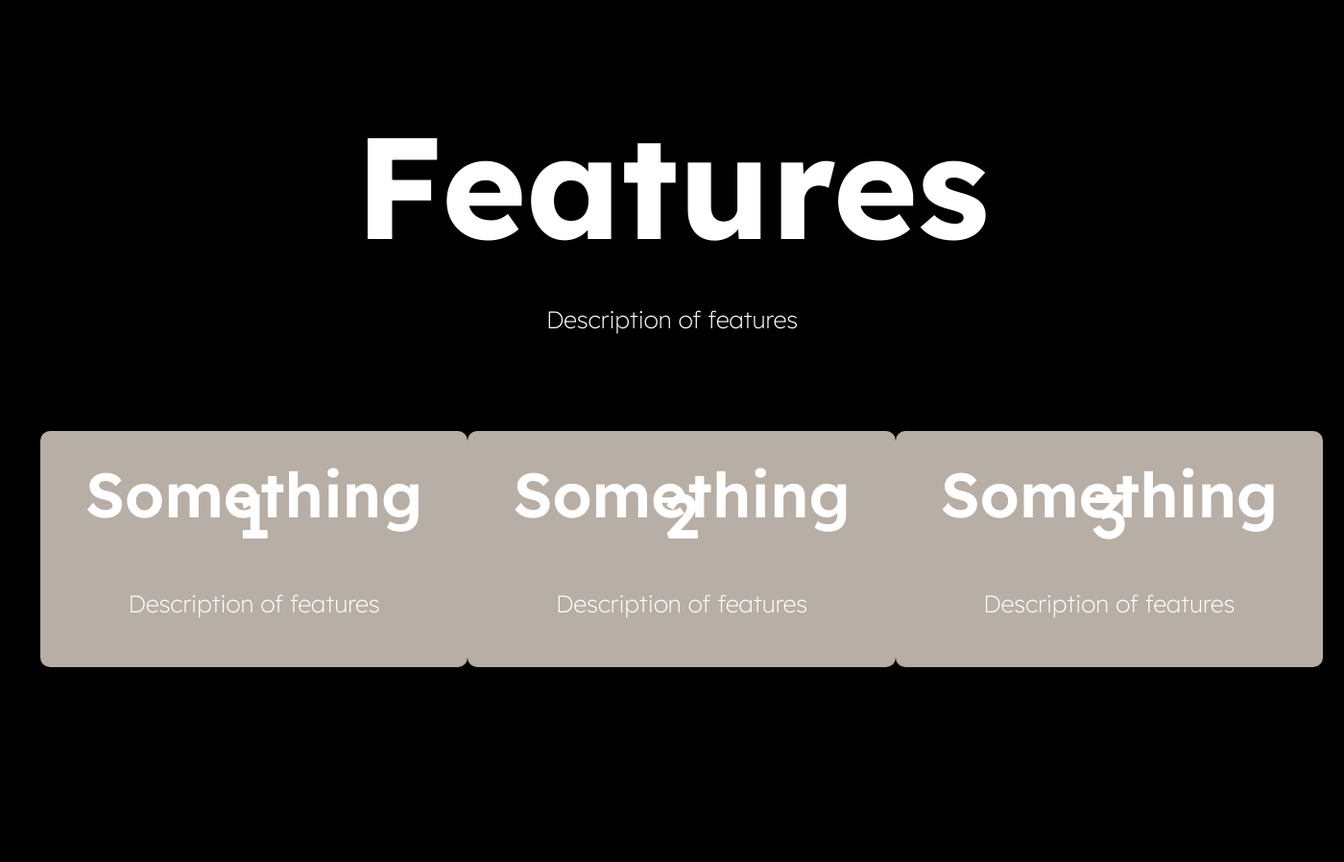
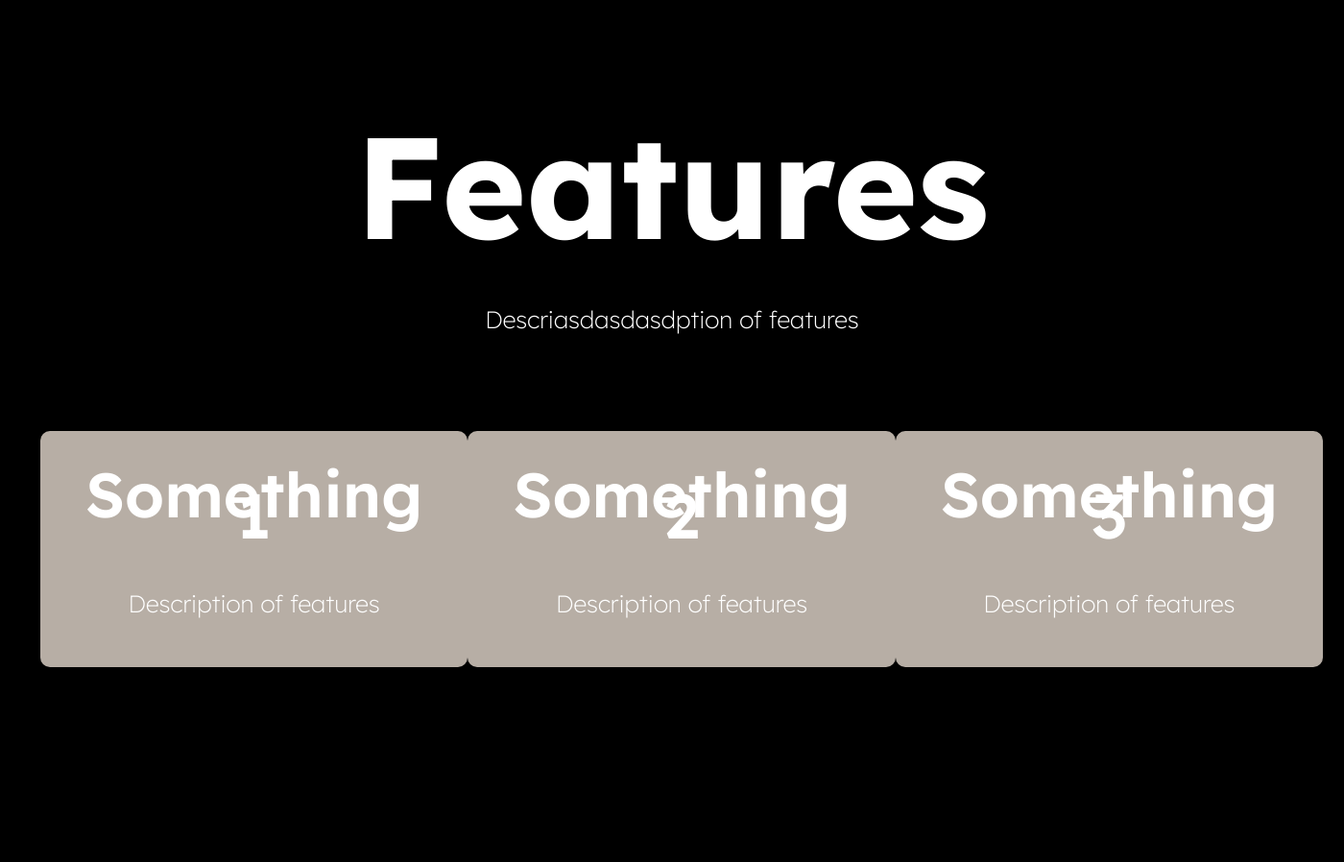
Before and after one commit to Havoc-1/ortigas-heatmap, a Java web app: page / in a window 1400 px wide. Shown: the part 801-1699 px from the top of the page at 96% size. Run offline with Tomcat 11, a stand-in JSP engine, Linux system fonts and the light colour scheme.

Commit message:
Test Change to Index

```diff
--- a/heatmap/web/index.jsp
+++ b/heatmap/web/index.jsp
@@ -27,7 +27,7 @@
         <%-- FEATURES --%>
         <section class="features">
             <h1>Features</h1>
-            <p>Description of features</p>
+            <p>Descriasdasdasdption of features</p>
             <div class ="row">
              <div class="feature-col">
                     <h3>Something 1</h3>
```
